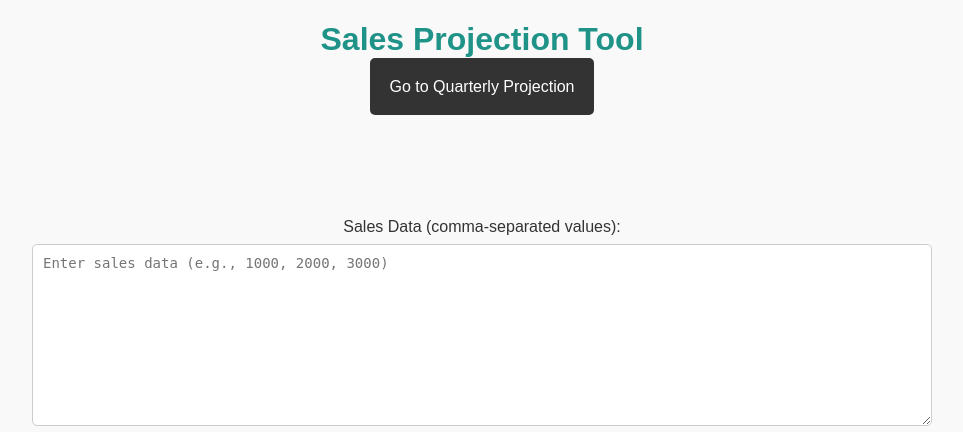
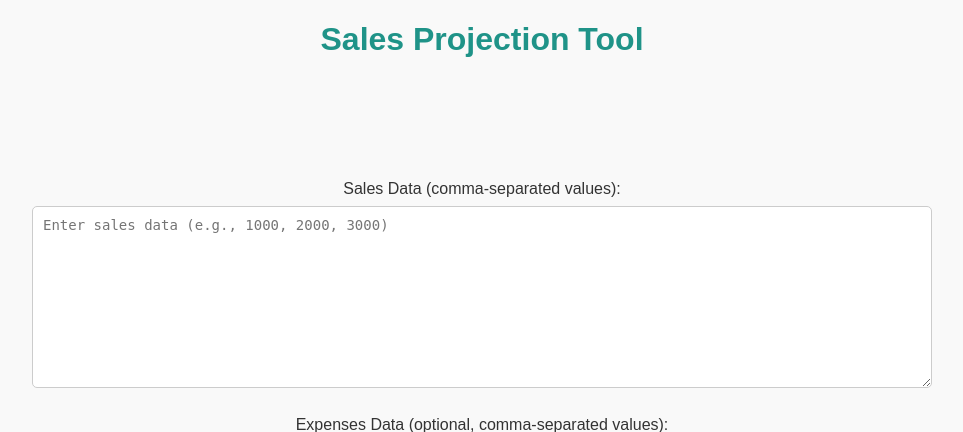
Before and after one commit to LethaboDorane/Project, a Django app: page / in a window 1280 px wide. Shown: the part 126-558 px from the top of the page, without its empty margins (158-1121 px from the left). Run offline with Django 5.2, Linux system fonts and the light colour scheme.

Commit message:
Update sales_projection.html

```diff
--- a/projection_app/templates/projection_app/sales_projection.html
+++ b/projection_app/templates/projection_app/sales_projection.html
@@ -32,13 +32,6 @@
 
     <main>
         <h1>Sales Projection Tool</h1>
-
-        <!-- Button to Access Quarterly Projection Tool -->
-        <!-- Button to Access Quarterly Projection Tool -->
-        <div style="margin-bottom: 20px;">
-            <a href="{% url 'projection_app/templates/projection_app/sales_projection.html' %}" class="btn">Go to Quarterly Projection</a>
-        </div>
-
         <!-- Sales Form -->
         <section id="form-section">
             <form method="post">
```
